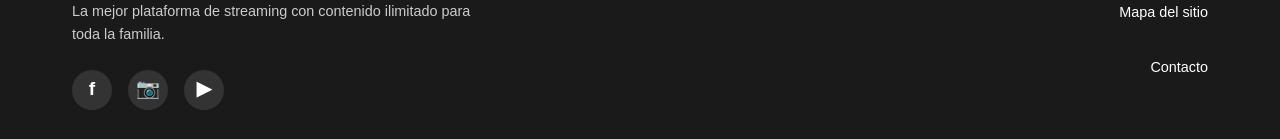
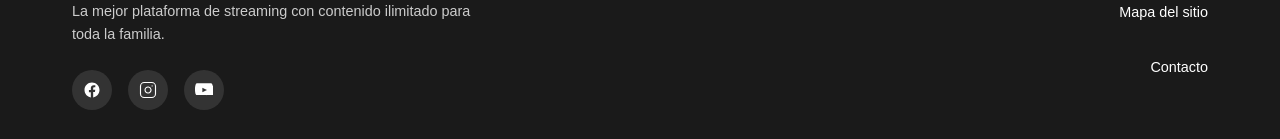
Before and after one commit to emanuelrivas243/streamia-client, a React (Vite) app: page /contact in a window 1280 px wide. Shown: the part 867-1006 px from the top of the page. Built offline with nearby package versions, Linux system fonts and the light colour scheme.

Commit message:
Show infos

```diff
--- a/src/context/authContext.tsx
+++ b/src/context/authContext.tsx
@@ -2,7 +2,7 @@
  * Authentication Context for STREAMIA application
  * Manages user authentication state and provides auth methods
  */
-import React, { createContext, useState, useContext, useEffect, ReactNode } from 'react';
+import React, { createContext, useState, useContext, useEffect, ReactNode, useMemo } from 'react';
 import { authAPI, apiUtils, User, LoginCredentials, RegisterData } from '../services/api';
 
 /**
@@ -13,10 +13,12 @@ interface AuthContextType {
   isAuthenticated: boolean;
   isLoading: boolean;
   error: string | null;
+  successMessage: string | null;
   login: (credentials: LoginCredentials) => Promise<boolean>;
   register: (userData: RegisterData) => Promise<boolean>;
   logout: () => Promise<void>;
   clearError: () => void;
+  setSuccessMessage: (msg: string | null) => void;
   updateProfile: (userData: Partial<RegisterData>) => Promise<boolean>;
   deleteAccount: () => Promise<boolean>;
 }
@@ -29,10 +31,11 @@ const AuthContext = createContext<AuthContextType | undefined>(undefined);
 /**
  * Authentication provider component
  */
-export function AuthProvider({ children }: { children: ReactNode }) {
+export function AuthProvider({ children }: Readonly<{ children: ReactNode }>) {
   const [user, setUser] = useState<User | null>(null);
   const [isLoading, setIsLoading] = useState(false);
   const [error, setError] = useState<string | null>(null);
+  const [successMessage, setSuccessMessage] = useState<string | null>(null);
 
   /**
    * Check if user is authenticated
@@ -60,12 +63,14 @@ export function AuthProvider({ children }: { children: ReactNode }) {
         // Save token and user data
         apiUtils.saveToken(response.data.token);
         setUser(response.data.user);
+        setSuccessMessage('Inicio de sesión exitoso');
         return true;
       } else {
         setError(response.error || 'Login failed');
         return false;
       }
     } catch (err) {
+      console.error('Login error:', err);
       setError('Network error occurred');
       return false;
     } finally {
@@ -78,6 +83,7 @@ export function AuthProvider({ children }: { children: ReactNode }) {
    */
   const register = async (userData: RegisterData): Promise<boolean> => {
     setIsLoading(true);
+          setSuccessMessage('Inicio de sesión exitoso');
     setError(null);
 
     try {
@@ -87,12 +93,14 @@ export function AuthProvider({ children }: { children: ReactNode }) {
         // Save token and user data
         apiUtils.saveToken(response.data.token);
         setUser(response.data.user);
+        setSuccessMessage('Registro exitoso');
         return true;
       } else {
         setError(response.error || 'Registration failed');
         return false;
       }
     } catch (err) {
+      console.error('Register error:', err);
       setError('Network error occurred');
       return false;
     } finally {
@@ -104,6 +112,7 @@ export function AuthProvider({ children }: { children: ReactNode }) {
    * Logout user
    */
   const logout = async (): Promise<void> => {
+          setSuccessMessage('Cierre de sesión exitoso');
     setIsLoading(true);
 
     try {
@@ -145,6 +154,7 @@ export function AuthProvider({ children }: { children: ReactNode }) {
         return false;
       }
     } catch (err) {
+      console.error('Update profile error:', err);
       setError('Network error occurred');
       return false;
     } finally {
@@ -178,6 +188,7 @@ export function AuthProvider({ children }: { children: ReactNode }) {
         return false;
       }
     } catch (err) {
+      console.error('Delete account error:', err);
       setError('Network error occurred');
       return false;
     } finally {
@@ -213,18 +224,20 @@ export function AuthProvider({ children }: { children: ReactNode }) {
     initializeAuth();
   }, []);
 
-  const value: AuthContextType = {
+  const value: AuthContextType = useMemo(() => ({
     user,
     isAuthenticated,
     isLoading,
     error,
+    successMessage,
     login,
     register,
     logout,
     clearError,
+    setSuccessMessage,
     updateProfile,
     deleteAccount,
-  };
+  }), [user, isAuthenticated, isLoading, error, successMessage, login, register, logout, clearError, setSuccessMessage, updateProfile, deleteAccount]);
 
   return (
     <AuthContext.Provider value={value}>
--- a/src/layaout/footer.scss
+++ b/src/layaout/footer.scss
@@ -74,6 +74,10 @@
 
   &__social-icon {
     color: white;
+    display: block;
+    width: 18px;
+    height: 18px;
+    line-height: 18px;
     font-size: 1.2rem;
     font-weight: bold;
   }
@@ -128,6 +132,8 @@
     }
 
     &__social-icon {
+      width: 16px;
+      height: 16px;
       font-size: 1rem;
     }
   }
--- a/src/layaout/footer.tsx
+++ b/src/layaout/footer.tsx
@@ -20,14 +20,45 @@ const Footer: React.FC = () => {
             La mejor plataforma de streaming con contenido ilimitado para toda la familia.
           </p>
           <div className="footer__social">
-            <a href="#" className="footer__social-link" aria-label="Facebook">
-              <span className="footer__social-icon">f</span>
+            <a
+              href="https://www.facebook.com/streamia"
+              className="footer__social-link"
+              aria-label="Facebook"
+              target="_blank"
+              rel="noopener noreferrer"
+            >
+              {/* Facebook SVG */}
+              <svg className="footer__social-icon" width="18" height="18" viewBox="0 0 24 24" fill="currentColor" aria-hidden="true">
+                <path d="M22 12.07C22 6.48 17.52 2 11.93 2S2 6.48 2 12.07c0 4.99 3.66 9.13 8.44 9.93v-7.03H7.9v-2.9h2.54V9.41c0-2.5 1.49-3.89 3.77-3.89 1.09 0 2.23.2 2.23.2v2.45h-1.25c-1.24 0-1.63.77-1.63 1.56v1.87h2.78l-.44 2.9h-2.34V22c4.78-.8 8.44-4.94 8.44-9.93z"/>
+              </svg>
             </a>
-            <a href="#" className="footer__social-link" aria-label="Instagram">
-              <span className="footer__social-icon">📷</span>
+
+            <a
+              href="https://www.instagram.com/streamia"
+              className="footer__social-link"
+              aria-label="Instagram"
+              target="_blank"
+              rel="noopener noreferrer"
+            >
+              {/* Instagram SVG */}
+              <svg className="footer__social-icon" width="18" height="18" viewBox="0 0 24 24" fill="none" stroke="currentColor" strokeWidth="1.5" strokeLinecap="round" strokeLinejoin="round" aria-hidden="true">
+                <rect x="2" y="2" width="20" height="20" rx="5" ry="5"></rect>
+                <path d="M16 11.37A4 4 0 1 1 12.63 8 4 4 0 0 1 16 11.37z"></path>
+                <line x1="17.5" y1="6.5" x2="17.51" y2="6.5"></line>
+              </svg>
             </a>
-            <a href="#" className="footer__social-link" aria-label="YouTube">
-              <span className="footer__social-icon">▶</span>
+
+            <a
+              href="https://www.youtube.com/streamia"
+              className="footer__social-link"
+              aria-label="YouTube"
+              target="_blank"
+              rel="noopener noreferrer"
+            >
+              {/* YouTube SVG */}
+              <svg className="footer__social-icon" width="20" height="20" viewBox="0 0 24 24" fill="currentColor" aria-hidden="true">
+                <path d="M23.5 6.2s-.2-1.6-.8-2.3c-.7-.9-1.5-.9-1.9-.9C17.6 3 12 3 12 3s-5.6 0-8.8.1c-.4 0-1.3 0-1.9.9-.6.7-.8 2.3-.8 2.3S0 8 0 9.8v2.3C0 14 0.4 15.6 0.4 15.6s.2 1.6.8 2.3c.6.9 1.5.9 1.9.9 2.9.1 12.1.1 12.1.1s5.6 0 8.8-.1c.4 0 1.3 0 1.9-.9.6-.7.8-2.3.8-2.3s.4-1.6.4-3.4V9.8c0-1.8-.4-3.6-.4-3.6zM9.8 15.1V8.9l6.2 3.1-6.2 3.1z"/>
+              </svg>
             </a>
           </div>
         </div>
--- a/src/layaout/layout.tsx
+++ b/src/layaout/layout.tsx
@@ -1,14 +1,28 @@
-import React from 'react';
+import React, { useEffect } from 'react';
 import NavBar from './navBar';
 import Footer from './footer';
 import AppRouters from '../routes/appRouters';
 import './layout.scss';
+import { useAuth } from '../context/authContext';
 
 /**
  * Main layout component that wraps all pages with navbar and footer
  * @returns JSX element containing the layout structure
  */
 const Layout: React.FC = () => {
+  const { successMessage, setSuccessMessage, error } = useAuth();
+
+  useEffect(() => {
+    if (!successMessage) return;
+    const t = setTimeout(() => setSuccessMessage(null), 3000);
+    return () => clearTimeout(t);
+  }, [successMessage, setSuccessMessage]);
+
+  useEffect(() => {
+    if (!error) return;
+    // We don't clear the error here; assume components call clearError when appropriate
+  }, [error]);
+
   return (
     <div className="layout">
       <NavBar />
@@ -16,6 +30,21 @@ const Layout: React.FC = () => {
         <AppRouters />
       </main>
       <Footer />
+      {successMessage && (
+        <div className="global-toast-wrapper">
+          <output className="global-toast global-toast--success" aria-live="polite">
+            {successMessage}
+          </output>
+        </div>
+      )}
+
+      {error && (
+        <div className="global-toast-wrapper">
+          <output className="global-toast global-toast--error" aria-live="assertive">
+            {error}
+          </output>
+        </div>
+      )}
     </div>
   );
 };
--- a/src/pages/home.scss
+++ b/src/pages/home.scss
@@ -34,7 +34,7 @@
       url('/landingpageimage.jpg'),
       url('https://images.unsplash.com/photo-1489599808417-8a0a4b2b8b8b?ixlib=rb-4.0.3&auto=format&fit=crop&w=2070&q=80');
     background-size: cover, cover, cover;
-    background-position: center top, center top, center top;
+    background-position: center 53%, center top, center top;
     background-repeat: no-repeat, no-repeat, no-repeat;
   }
 
--- a/src/services/api.ts
+++ b/src/services/api.ts
@@ -106,7 +106,7 @@ async function makeRequest<T>(
         // Unauthorized - token invalid or credentials wrong
         // Remove token locally to force re-authentication
         apiUtils.removeToken();
-        errorMsg = 'Sesión expirada. Inicia sesión de nuevo';
+        errorMsg = 'Correo o contraseña incorrectos';
       } else if (response.status === 400) {
         // Bad Request - validation or malformed data
         errorMsg = data?.message || 'Solicitud inválida';
--- a/src/styles/_variables.scss
+++ b/src/styles/_variables.scss
@@ -1,5 +1,5 @@
 // Color Palette
-$primary-color: #e50914; // Netflix red
+$primary-color: #e50914; // Red
 $secondary-color: #221f1f; // Dark gray
 $background-dark: #000000; // Pure black
 $background-gray: #1a1a1a; // Dark gray for footer
--- a/src/utils/envVerification.ts
+++ b/src/utils/envVerification.ts
@@ -2,6 +2,8 @@
  * Environment verification utility
  * Use this to check if your .env variables are being read correctly
  */
+
+// this file is not used but im afraid to delete it
 
 import { config } from './environment';
 
--- a/src/utils/validators.ts
+++ b/src/utils/validators.ts
@@ -1,4 +1,3 @@
-// src/utils/validators.ts
 export function validateEmail(email: string) {
   return /\S+@\S+\.\S+/.test(email)
 }
```
Also changed, not shown: src/layaout/layout.scss (+29 -0 lines), src/pages/login.tsx (+12 -3 lines), src/styles/static-pages.scss (+8 -4 lines), public/images/landingpageimage.jpg.
